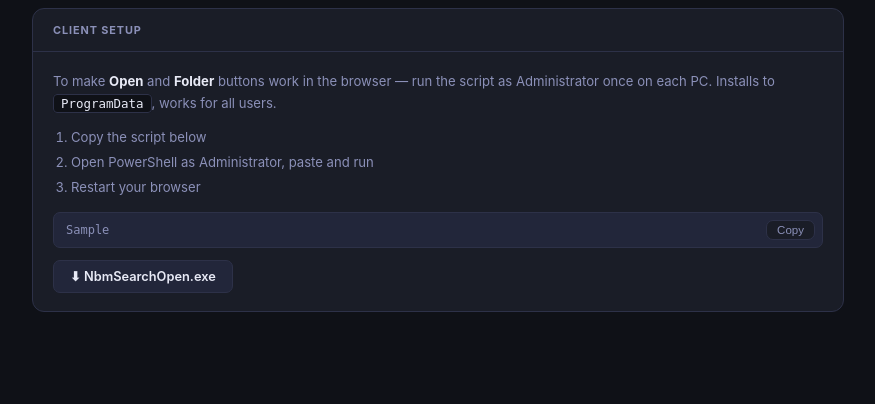
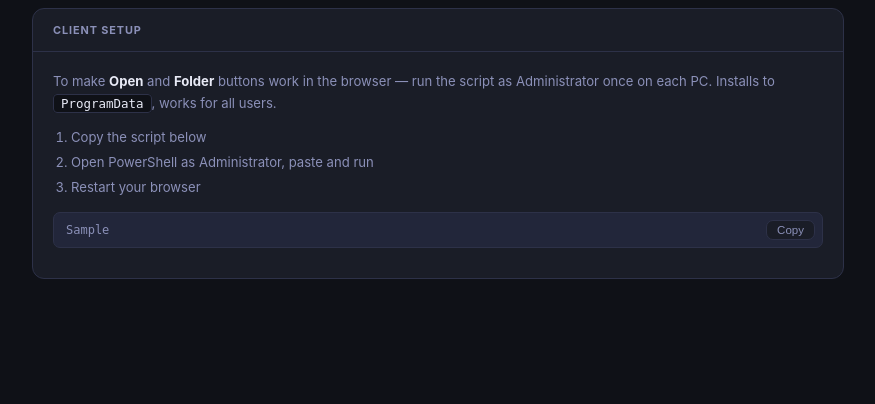
Before and after one commit to bolgov0zero/NbmSearch, a FastAPI app: template templates/admin.html in a window 1280 px wide. Shown: the part 747-1151 px from the top of the page, without its empty margins (202-1077 px from the left). After the commit the page ends 1026 px from the top, so only its background shows below. Run offline with FastAPI, Linux system fonts and the light colour scheme; the template is opened without the code that fills it: most values are stand-ins (such as "Sample title", 1, 10 or a date in 2020).

Commit message:
Remove NbmSearchOpen.exe download button — script handles it automatically
Co-Authored-By: Claude Sonnet 4.6 <noreply@anthropic.com>

```diff
--- a/templates/admin.html
+++ b/templates/admin.html
@@ -341,9 +341,6 @@ code{background:var(--bg);border:1px solid var(--border);padding:1px 7px;
         <pre id="setupScript" style="background:var(--surface2);border:1px solid var(--border);border-radius:var(--radius-sm);padding:10px 12px;font-size:.75rem;color:var(--text-dim);overflow-x:auto;white-space:pre;margin:0">{{ setup_script }}</pre>
         <button onclick="copySetupScript(this)" style="position:absolute;top:8px;right:8px;background:var(--surface);border:1px solid var(--border);color:var(--text-dim);border-radius:var(--radius-sm);padding:3px 10px;font-size:.72rem;cursor:pointer;transition:border-color .15s,color .15s">Copy</button>
       </div>
-      <div class="dl-row">
-        <a class="btn-dl btn-dl-sec" href="/client/NbmSearchOpen.exe" download="NbmSearchOpen.exe">⬇ NbmSearchOpen.exe</a>
-      </div>
     </div>
   </div>
 </div>
```
